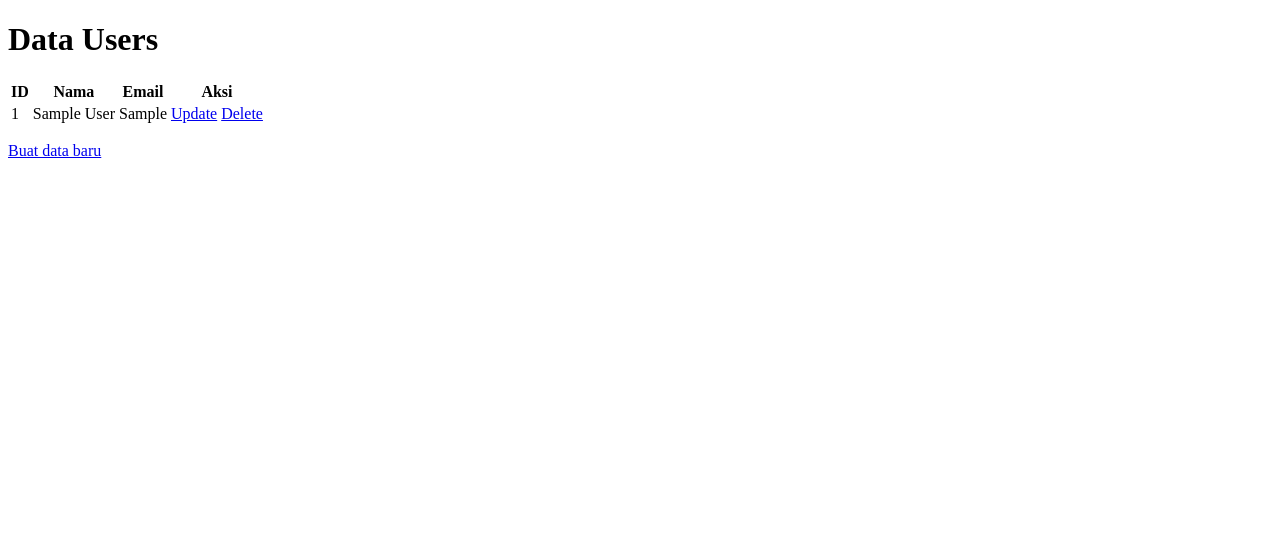
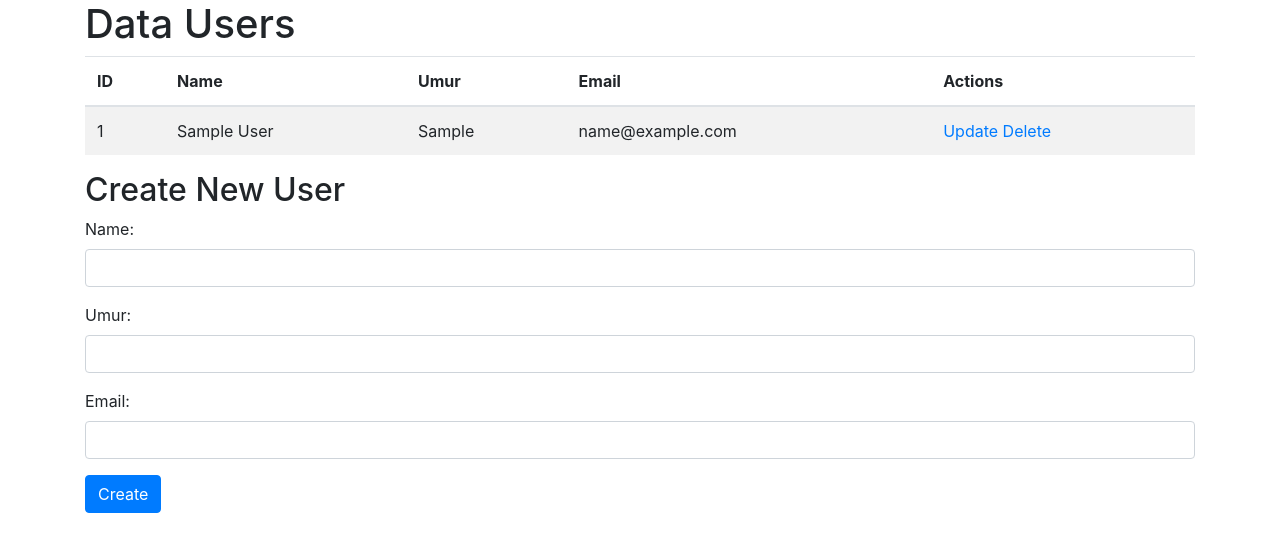
Before and after one commit to Apip1983/python-mysql-crud, a Flask app: page / in a window 1280 px wide. Shown: the top 552 px of the page. Run offline with Flask 3, Linux system fonts and the light colour scheme; tables that the repository leaves empty or names only in its code hold one stand-in row (values such as "Sample post"); some libraries are stand-ins or nearby versions.

Commit message:
Merubah password koneksi mysql dan meurah struktur file html

```diff
--- a/app.py
+++ b/app.py
@@ -7,7 +7,7 @@ app = Flask(__name__)
 db = mysql.connector.connect(
     host="localhost",
     user="root",
-    password="password",
+    password="password_baru",
     database="employee"
 )
 
@@ -33,7 +33,7 @@ def create():
         cursor.execute(query, (name, umur, email))
         db.commit()
         return redirect(url_for("index"))
-    return render_template("create.html")
+
 
 # Route untuk mengupdate data
 @app.route("/update/<id>", methods=["GET", "POST"])
@@ -49,7 +49,10 @@ def update(id):
     query = "SELECT * FROM users WHERE id = %s"
     cursor.execute(query, (id,))
     result = cursor.fetchone()
-    return render_template("update.html", data=result)
+    query = "SELECT * FROM users"
+    cursor.execute(query)
+    results = cursor.fetchall()
+    return render_template("index.html", data=results, data_update=result)
 
 # Route untuk menghapus data
 @app.route("/delete/<id>")
--- a/templates/index.html
+++ b/templates/index.html
@@ -1,30 +1,75 @@
-
 <!DOCTYPE html>
-<html>
+<html lang="en">
 <head>
-    <title>Data Users</title>
+    <meta charset="UTF-8">
+    <meta name="viewport" content="width=device-width, initial-scale=1.0">
+    <title>CRUD App</title>
+    <link rel="stylesheet" href="https://maxcdn.bootstrapcdn.com/bootstrap/4.0.0/css/bootstrap.min.css">
 </head>
 <body>
+    <div class="container">
         <h1>Data Users</h1>
-    <table>
+        <table id="data-users" class="table table-striped">
+            <thead>
                 <tr>
                     <th>ID</th>
-            <th>Nama</th>
+                    <th>Name</th>
+                    <th>Umur</th>
                     <th>Email</th>
-            <th>Aksi</th>
+                    <th>Actions</th>
                 </tr>
+            </thead>
+            <tbody id="data-body">
                 {% for row in data %}
                 <tr>
                     <td>{{ row[0] }}</td>
                     <td>{{ row[1] }}</td>
                     <td>{{ row[2] }}</td>
+                    <td>{{ row[3] }}</td>
                     <td>
                         <a href="{{ url_for('update', id=row[0]) }}">Update</a>
                         <a href="{{ url_for('delete', id=row[0]) }}">Delete</a>
                     </td>
                 </tr>
                 {% endfor %}
+            </tbody>
         </table>
-    <p><a href="{{ url_for('create') }}">Buat data baru</a></p>
+
+        <h2>Create New User</h2>
+        <form action="{{ url_for('create') }}" method="post">
+            <div class="form-group">
+                <label for="name">Name:</label>
+                <input type="text" class="form-control" id="name" name="name" required>
+            </div>
+            <div class="form-group">
+                <label for="umur">Umur:</label>
+                <input type="number" class="form-control" id="umur" name="umur" required>
+            </div>
+            <div class="form-group">
+                <label for="email">Email:</label>
+                <input type="email" class="form-control" id="email" name="email" required>
+            </div>
+            <button type="submit" class="btn btn-primary">Create</button>
+        </form>
+
+        {% if data_update %}
+        <h2>Update User</h2>
+        <form action="{{ url_for('update', id=data_update[0]) }}" method="post">
+            <div class="form-group">
+                <label for="name">Name:</label>
+                <input type="text" class="form-control" id="name" name="name" value="{{ data_update[1] }}" required>
+            </div>
+            <div class="form-group">
+                <label for="umur">Umur:</label>
+                <input type="number" class="form-control" id="umur" name="umur" value="{{ data_update[2] }}" required>
+            </div>
+            <div class="form-group">
+                <label for="email">Email:</label>
+                <input type="email" class="form-control" id="email" name="email" value="{{ data_update[3] }}" required>
+            </div>
+            <button type="submit" class="btn btn-primary">Update</button>
+        </form>
+        {% endif %}
+    </div>
 </body>
 </html>
```
Lines whose indentation alone changed are shown as unchanged.
